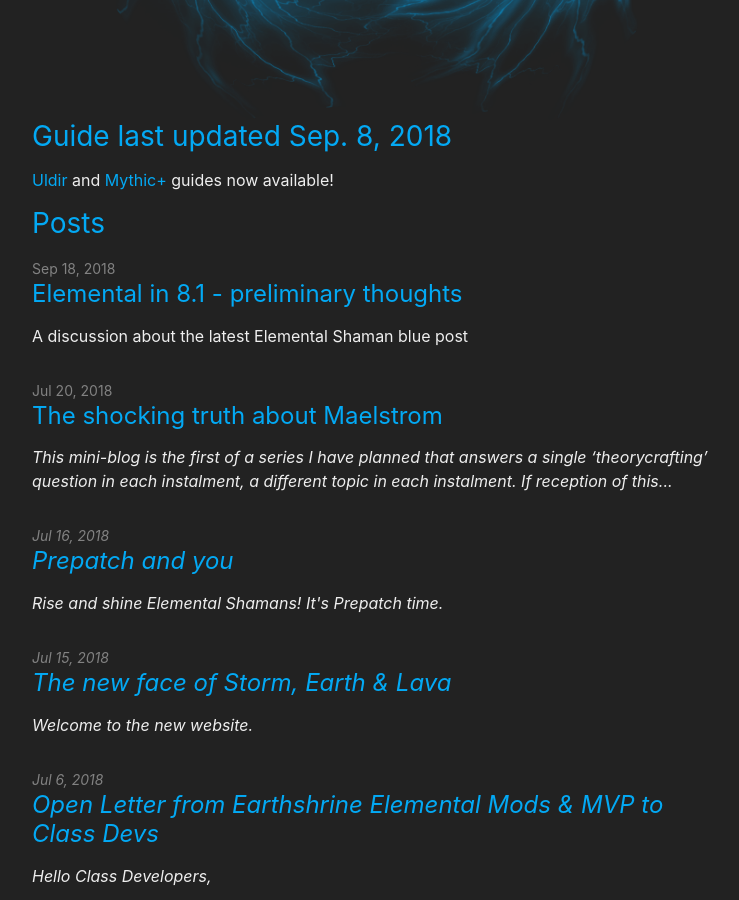
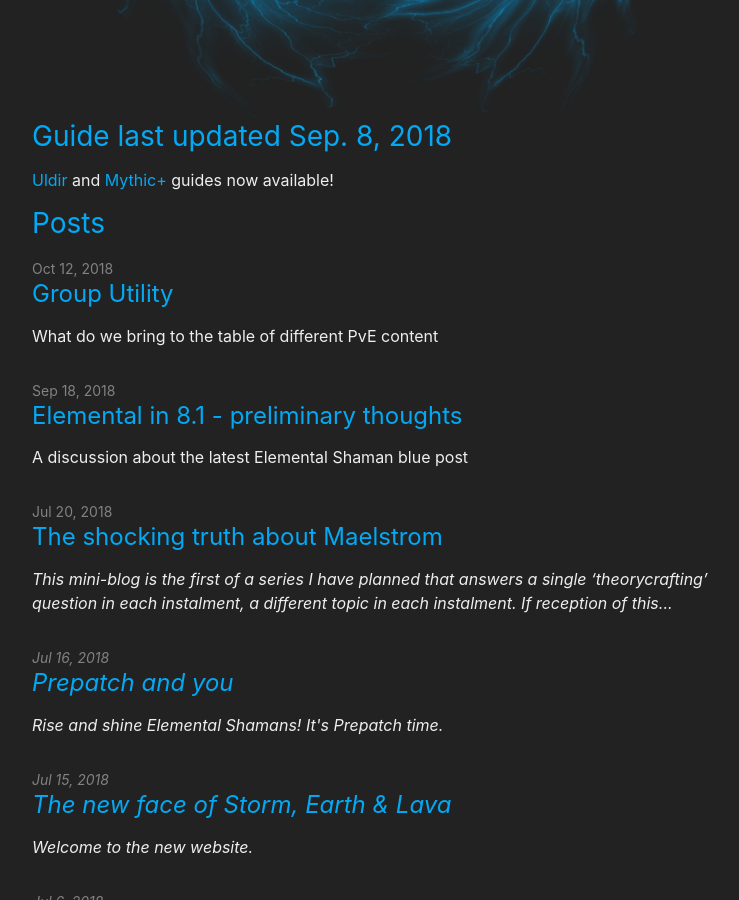
Before and after one commit to stormearthandlava/stormearthandlava.github.io, a Jekyll site: the page built from index.html, in a window 1280 px wide and 900 px high, scrolled down 471 px. Shown: the whole window, without its empty margins (268-1007 px from the left). Built offline with Jekyll 4.4.1, drawn with Linux system fonts in a browser that asks for light colours; a script that is not in the unit is left out; the list of posts is cut into pages by our own code.

Commit message:
add post about group utility

```diff
--- a/_data/spell.yml
+++ b/_data/spell.yml
@@ -47,6 +47,8 @@
 mastery_elemental_overload: '<a href="https://bfa.wowhead.com/spell=168534" target="blank">Mastery: Elemental Overload</a>'
 overload: '<a href="https://bfa.wowhead.com/spell=168534" target="blank">Mastery: Elemental Overload</a>'
 mastery: '<a href="https://bfa.wowhead.com/spell=168534" target="blank">Mastery: Elemental Overload</a>'
+
+far_sight: <a href="https://bfa.wowhead.com/spell=6196" target="blank">Far Sight</a>
 
 fire_elemental: <a href="https://bfa.wowhead.com/spell=198067" target="blank">Fire Elemental</a>
 fe: <a href="https://bfa.wowhead.com/spell=198067" target="blank">Fire Elemental</a>
--- /dev/null
+++ b/blog/_posts/2018-10-12-utility.md
@@ -0,0 +1,89 @@
+---
+layout: post
+title: Group Utility
+excerpt: What do we bring to the table of different PvE content
+date: 2018-10-12 09:00:00
+author: Bloodmallet(EU)
+---
+
+Greetings fellow Elemental Shaman players,
+
+this post will list all the utility we bring to any group and some base thoughts about them.
+
+### Shaman spells
+ - {{ site.data.spell.astral_recall }}
+  > You can escape more often from bad groups. But seriously. This spell offers no utility to any group play.
+ - {{ site.data.spell.capacitor_totem }}
+  > Control. Valuable AoE stun. The 2 second delay can make this a tricky ability to use.
+ - {{ site.data.spell.cleanse_spirit }}
+  > Counter. Dispel a curse. Valuable to be able to do it, but not game breaking. Curses are not really "bad" anymore.
+ - {{ site.data.spell.earthbind_totem }}
+  > Control. AoE slow. Offers control, but costs a GCD. Its short CD makes it quite versatile. But who is kiting stuff constantly and keep a Elemental Shaman in the group? We're useless if we have to move constantly.
+ - {{ site.data.spell.ee }}
+  > Control. AoE taunt. Valuable to offtank some things or to prevent a wipe. Otherwise useless and it not being controllable makes this CD unpredictable. Can save your group from a trash wipe, or pulls more to ensure your death.
+ - {{ site.data.spell.far_sight }}
+  > Seriously...
+ - {{ site.data.spell.healing_surge }}
+  > You can top yourself if you're split from your healer. In these cases you usually either intend to get back to the group anyway (which is delayed by healing yourself) or you frantically try to keep someone alive because not enough heals are ready. But because you stop dealing damage to do so, this is usually not what you're there for.
+ - {{ site.data.spell.hex }}
+  > Control. Slightly sturdy single target CC. Useful if a dot is present. Downsides: 30y range and the aggro radius is **NOT** reduced.
+ - {{ site.data.spell.purge }}
+  > Counter. Very useful offensive magic effect dispel. No CD. Spamable until out of mana. Downside: one target at a time, you don't do anything for your main job while dispelling (dps)
+ - {{ site.data.spell.tremor_totem }}
+  > Counter-Counter. Sounds useful, is useful, but Fear is usually only used as a punishing mechanic if players screwed something up. So...we have a tool to mitigate situations that shouldn't occur. Doesn't prevent the application of let's say fears, so every char will still be interrupted, repositioned and turned into a random direction.
+ - {{ site.data.spell.wind_shear }}
+  > Counter. Very strong short term interrupt. 30y range. You interrupt yourself to use it. You don't do your primary job (dps) while interrupting.
+ - {{ site.data.spell.water_walking }}
+  > Who needs this?
+ - talent: {{ site.data.talent.wind_rush_totem }}
+  > AoE run speed buff on a long timer. Very very niche and overall not as useful as you might think.
+
+### Elemental Shaman spells
+ - {{ site.data.spell.eq }}
+  > Control. One knock-down per target is very strong and provides quite the dmg relieve on the tank. Positioning is important and any form of kiting hurts this ability a lot.
+ - talent: {{ site.data.talent.pe }}
+  > Control. Provides a Stun with the {{ site.data.spell.ee }}. Usually unusable due to {{ site.data.spell.ee }} taunting everything and wiggling around, endangering any positioning.
+
+
+### Table of usefulness
+
+The following table shows my take on how useful the previously described utility is in these circumstances. Please be aware that for example {{ site.data.talent.pe }} only evaluates the additional single target stun, not the additional defensive as this is not group utility.
+
+- o...not useful
+- s...under special circumstances useful
+- x...useful
+- ?...questionable
+
+Spell | Dungeons | Raid | World Content
+--- | --- | --- | ---
+{{ site.data.spell.astral_recall }} | o | o | x
+{{ site.data.spell.capacitor_totem }} | x | x | x
+{{ site.data.spell.cleanse_spirit }} | x | o | o
+{{ site.data.spell.earthbind_totem }} | x | o | x
+{{ site.data.spell.ee }} | s | o | x
+{{ site.data.spell.far_sight }} | o | o | ?
+{{ site.data.spell.healing_surge }} | x | x | x
+{{ site.data.spell.hex }} | s-x | x | x
+{{ site.data.spell.purge }} | x | x | x
+{{ site.data.spell.tremor_totem }} | ? | ? | ?
+{{ site.data.spell.wind_shear }} | x | x | x
+{{ site.data.talent.wind_rush_totem }} | ? | o | o
+{{ site.data.spell.water_walking }} | o | o | x
+{{ site.data.spell.eq }} | x | o* | x
+{{ site.data.talent.pe }} | o | o | o
+
+\* {{ site.data.spell.eq }} is usually not needed to relieve the tank from some damage in a raid.
+
+
+### Final Words
+
+As you can see the Shaman class has a lot to offer for Dungeons. While our tools are useful for some Raidevents they are usually surpassed by other specs tools or are already provided by a present Restoration Shaman. Our sole unique Elemental utility {{ site.data.spell.eq }} is widely undervalued for m+ and at the same time a lot less useful for Raids.
+
+Multiple of our tools are counter-mechanics. But the strong drawback of not using offensive spells while applying these counter-mechanics weights heavily. This isn't noticeable if you {{ site.data.spell.hex }} once, but if it's your duty to constantly purge, interrupt, and decurse, it quickly ramps up to quite the significant loss.
+
+Furthermore please note, that our less useful kit in Raids can be fully provided by all Shaman specs. And once you have one present adding the same control/counter again is much less valuable. There is just no incentive to get multiple Elemental Shamans, if one at all.
+
+We're a swiss army knife. But sadly damage is not our fort.
+
+Yours sincerely,
+Bloodmallet(EU)
```
